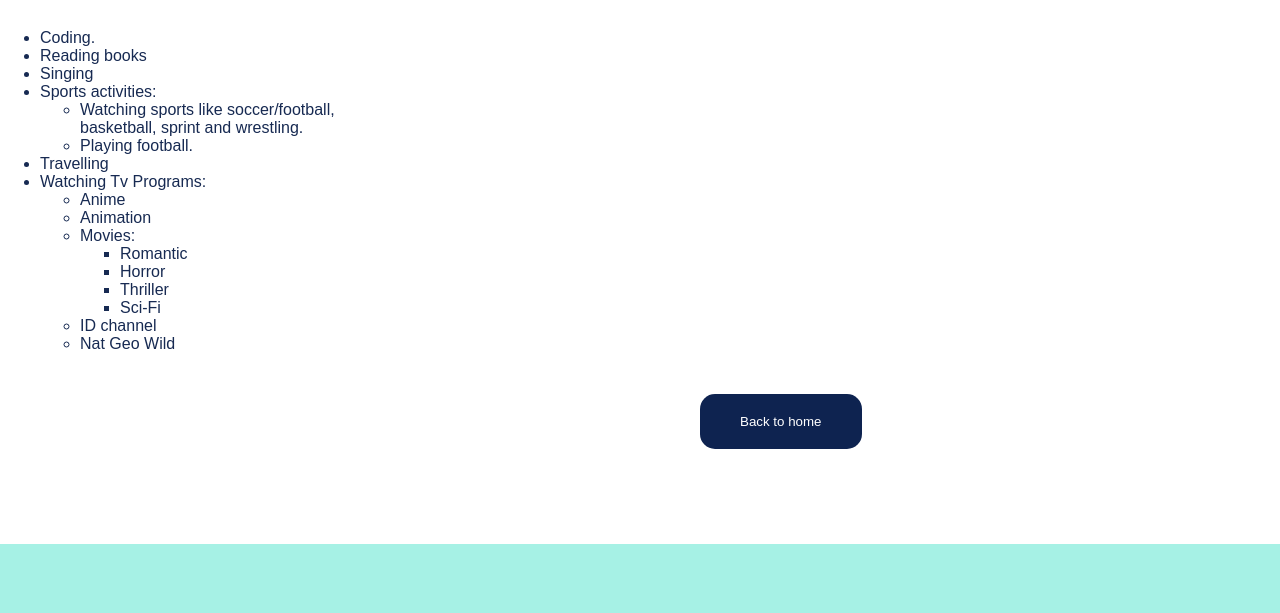
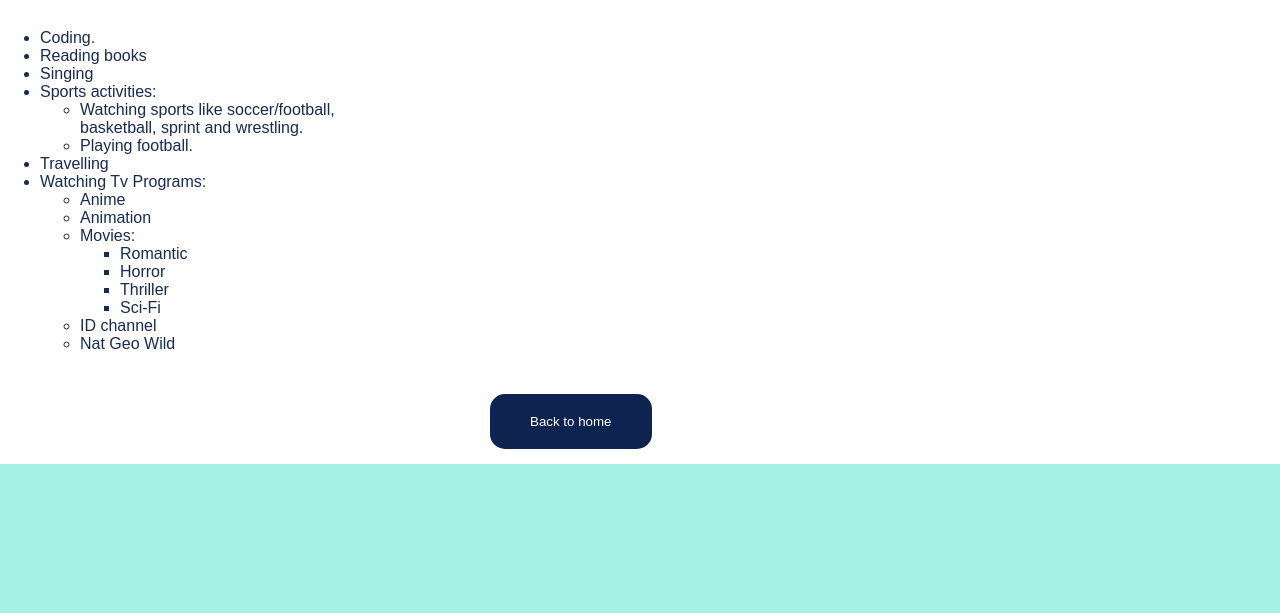
Before and after one commit to Sandyra2/personal-website, a plain HTML site: page Extra/hobby.html in a window 1280 px wide. Shown: the part 187-800 px from the top of the page. Drawn offline with Linux system fonts and the light colour scheme.

Commit message:
Update hobby.css

```diff
--- a/Extra/hobby.css
+++ b/Extra/hobby.css
@@ -72,3 +72,23 @@ footer {
   margin-top: 0px;
 
 }
+@media (min-width: 600px) {
+
+  .center-oka {
+    background-color: #0e2350;
+    color: white;
+    border: none;
+    position: absolute;
+    border-radius: 15px;
+    padding: 20px 40px;
+    margin-top: 25px;
+    margin-left: 490px;
+  }
+  button:hover {
+    background-color: #789eee;
+    transition: .9;
+  }
+  button:active {
+    background-color: #eb2e47;
+  }
+}
```
